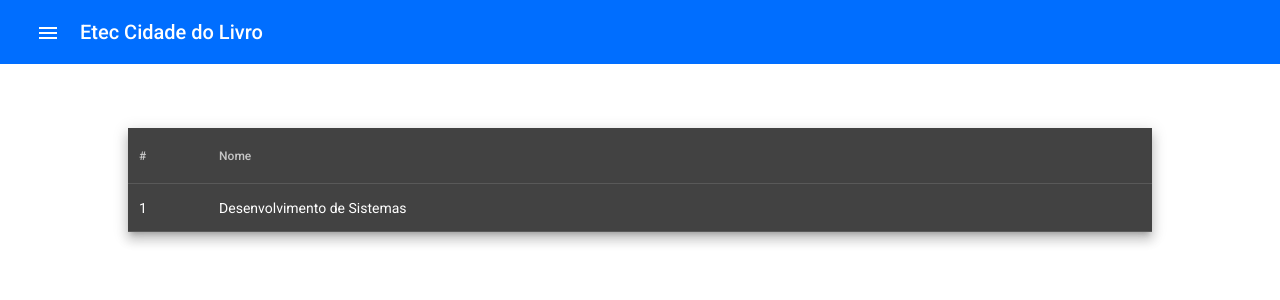
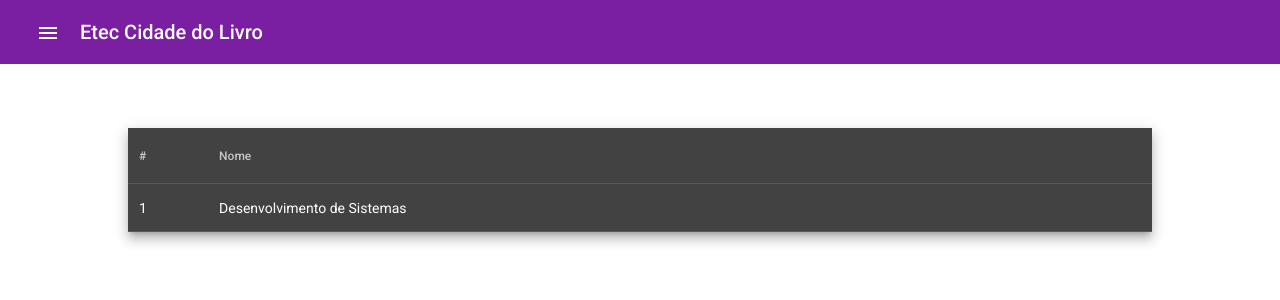
Before and after one commit to AndreLMoreira01/escolaui, an Angular app: page /cursos in a window 1280 px wide. Shown: the top 300 px of the page. Built offline with nearby package versions, Linux system fonts and the light colour scheme.

Commit message:
Atualizando os Css

```diff
--- a/src/app/app.component.html
+++ b/src/app/app.component.html
@@ -1,4 +1,4 @@
-<mat-toolbar class="toolbar">
+<mat-toolbar class="toolbar" color="primary">
   <button mat-button [matMenuTriggerFor]="menu" class="menu">
     <mat-icon>menu</mat-icon>
   </button>
--- a/src/app/app.component.scss
+++ b/src/app/app.component.scss
@@ -1,7 +1,3 @@
 .example-spacer {
   flex: 1 1 auto;
 }
-
-.toolbar{
-  background-color: #006eff;
-}
```
